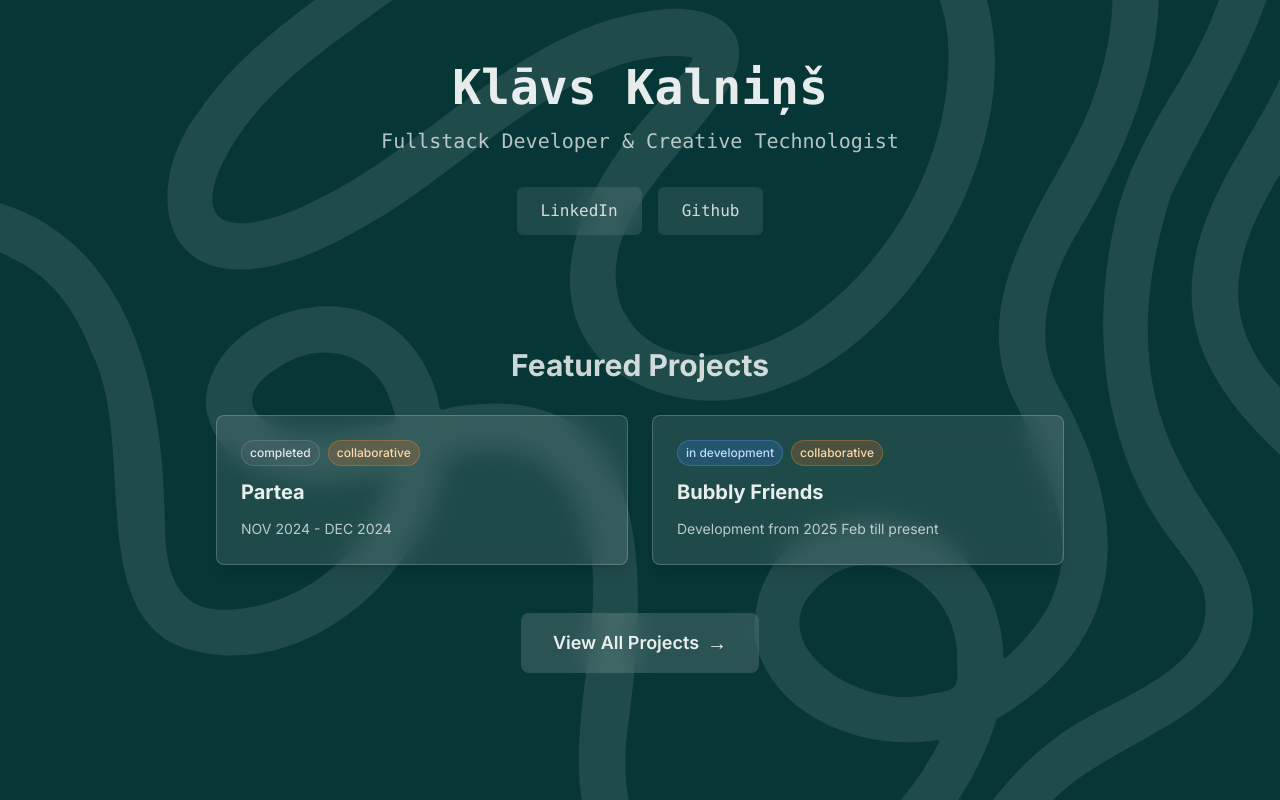
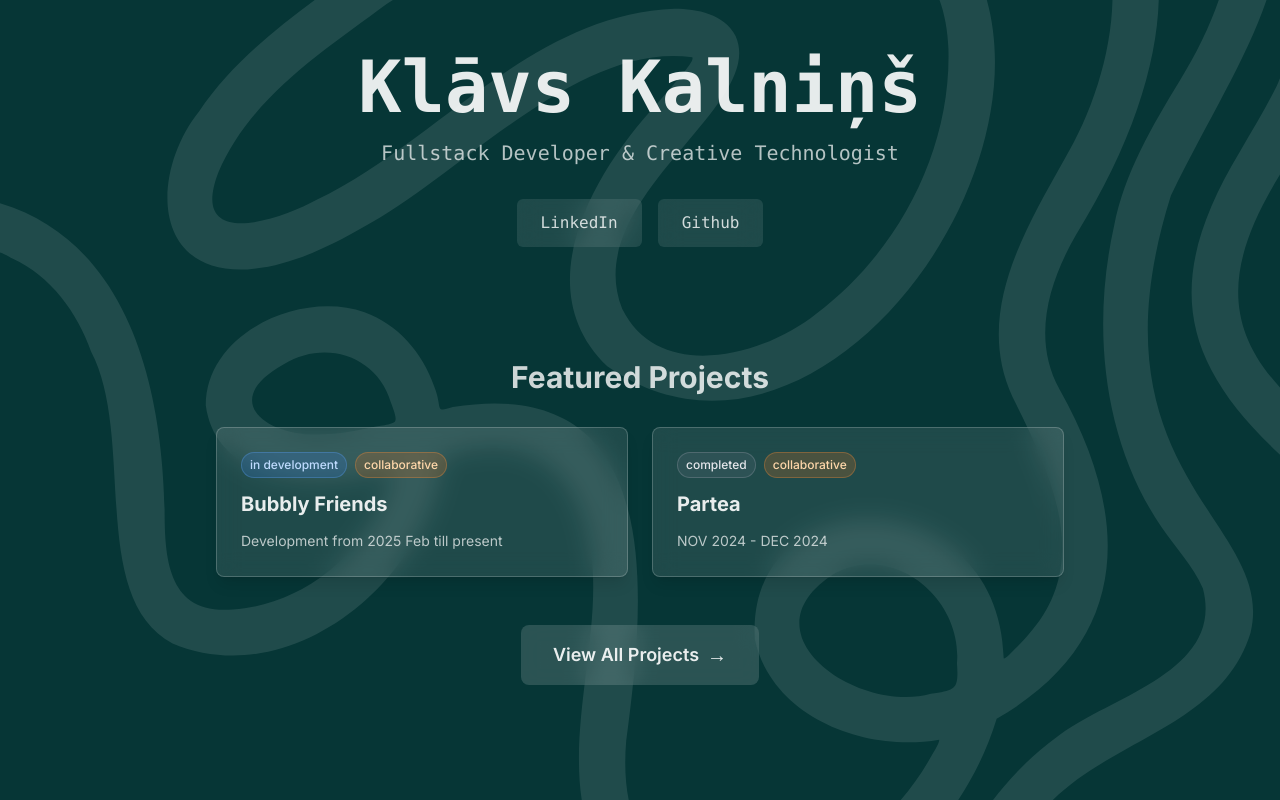
Before and after one commit to KlavsKalnins/portfolio-klavs, a Next.js app: page / in a window 1280 px wide. Built offline with nearby package versions, Linux system fonts and the light colour scheme.

Commit message:
small landing page tweaks

```diff
--- a/src/app/page.tsx
+++ b/src/app/page.tsx
@@ -2,8 +2,8 @@
 import Link from 'next/link';
 
 const featuredProjects = [
+  { href: "https://bubblyfriends.klavs.lv/", title: "Bubbly Friends", description: "Development from 2025 Feb till present", isEnabled: true, badges: ["in-development", "collaborative"] },
   { href: "/games/partea", title: "Partea", description: "NOV 2024 - DEC 2024", isEnabled: true, badges: ["completed", "collaborative"] },
-  { href: "/games/bubblyFriends", title: "Bubbly Friends", description: "Development from 2025 Feb till present", isEnabled: true, badges: ["in-development", "collaborative"] },
 ];
 
 const getBadgeStyles = (badge) => {
@@ -26,7 +26,7 @@ export default function Home() {
 
       {/* Header Section */}
       <div className="z-10 max-w-4xl w-full items-center justify-center font-mono text-center mb-16">
-        <h1 className="text-5xl font-bold text-white/90 mb-4">Klāvs Kalniņš</h1>
+        <h1 className="text-4xl lg:text-7xl font-bold text-white/90 mb-4">Klāvs Kalniņš</h1>
         <p className="text-xl text-white/70 mb-8">Fullstack Developer & Creative Technologist</p>
 
         {/* Navigation Links */}
```
